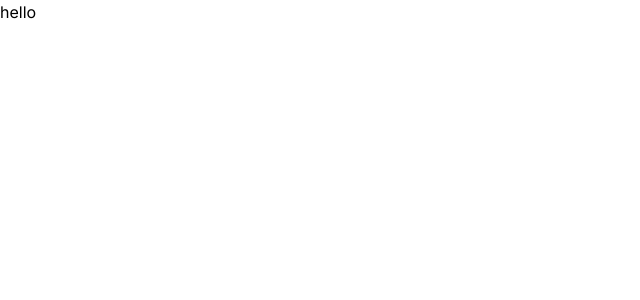
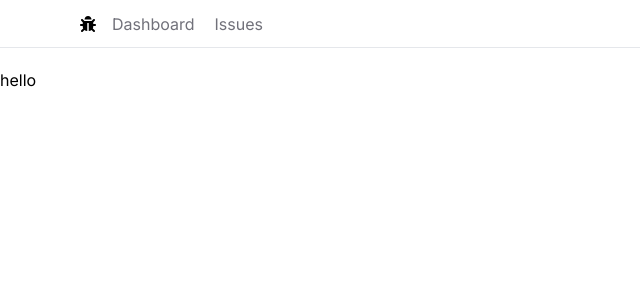
Before and after one commit to MarianWadia/issue-tracker, a Next.js app: page / in a window 1280 px wide. Shown: the top 300 px of the page, without its empty margins (0-640 px from the left). Built offline with nearby package versions, Linux system fonts and the light colour scheme.

Commit message:
added navbar

```diff
--- /dev/null
+++ b/app/NavBar.tsx
@@ -0,0 +1,24 @@
+import Link from 'next/link'
+import React from 'react'
+import { FaBug } from "react-icons/fa";
+
+
+const titleStyles = 'text-zinc-500 hover:text-zinc-800 transition-colors'
+
+const NavBar = () => {
+  return (
+    <nav className='flex flex-row gap-4 border-b mb-5 px-20 h-12 items-center'>
+        <Link href='/'><FaBug /></Link>
+        <ul className='flex flex-row gap-5'>
+            <li>
+                <Link href='/' className={titleStyles}>Dashboard</Link>
+            </li>
+            <li>
+                <Link href='issues' className={titleStyles}>Issues</Link>
+            </li>
+        </ul>
+    </nav>
+  )
+}
+
+export default NavBar
--- a/app/layout.tsx
+++ b/app/layout.tsx
@@ -1,6 +1,7 @@
 import './globals.css'
 import type { Metadata } from 'next'
 import { Inter } from 'next/font/google'
+import NavBar from './NavBar'
 
 const inter = Inter({ subsets: ['latin'] })
 
@@ -16,7 +17,12 @@ export default function RootLayout({
 }) {
   return (
     <html lang="en">
-      <body className={inter.className}>{children}</body>
+      <body className={inter.className}>
+        <NavBar />
+        <main>
+          {children}
+        </main>
+      </body>
     </html>
   )
 }
--- a/package.json
+++ b/package.json
@@ -19,6 +19,7 @@
     "postcss": "8.4.32",
     "react": "18.2.0",
     "react-dom": "18.2.0",
+    "react-icons": "^4.12.0",
     "tailwindcss": "3.4.0",
     "typescript": "5.3.3"
   }
```
Also changed, not shown: 1 other file (tests, documents, lock files or other folders).
